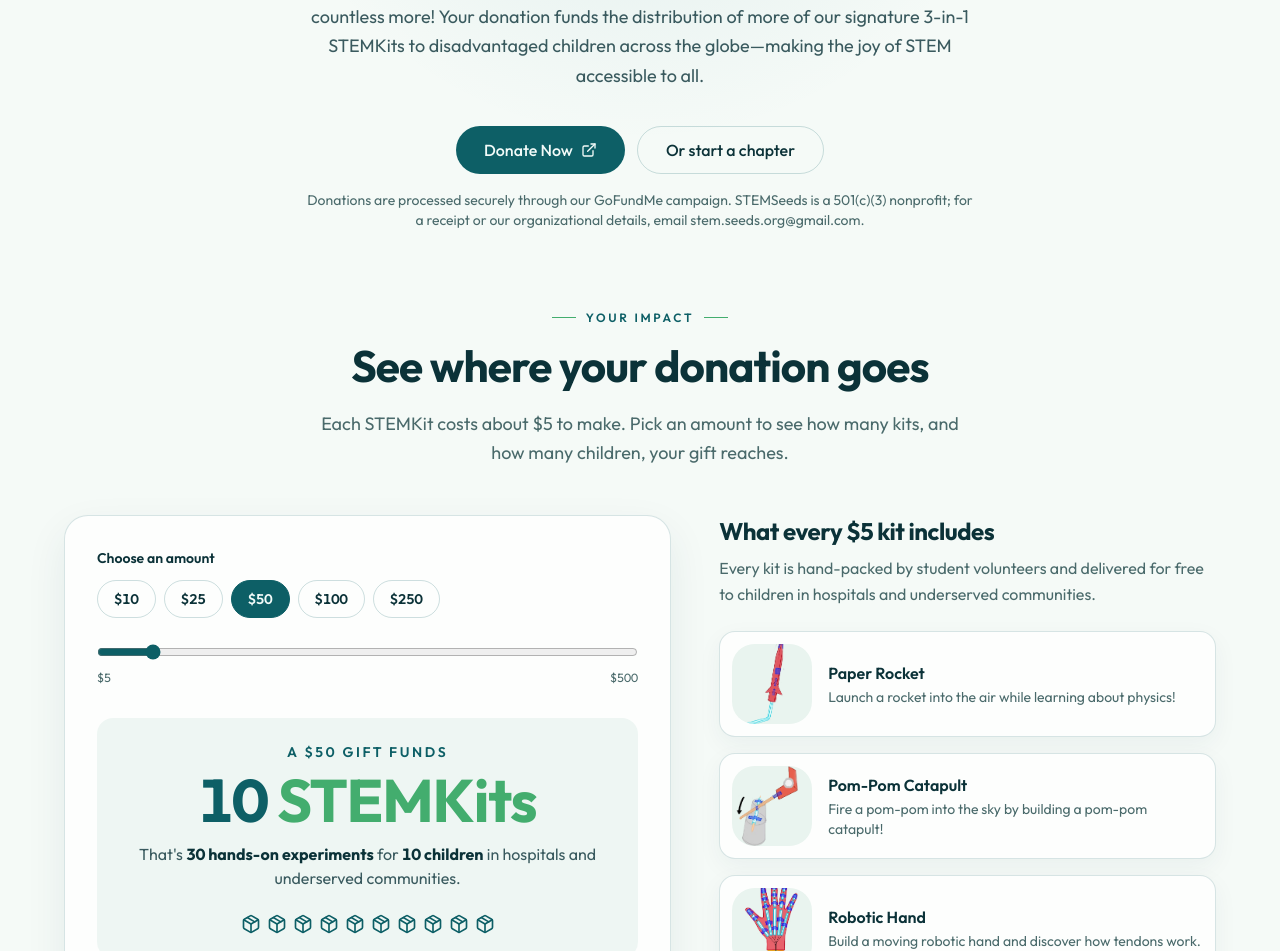
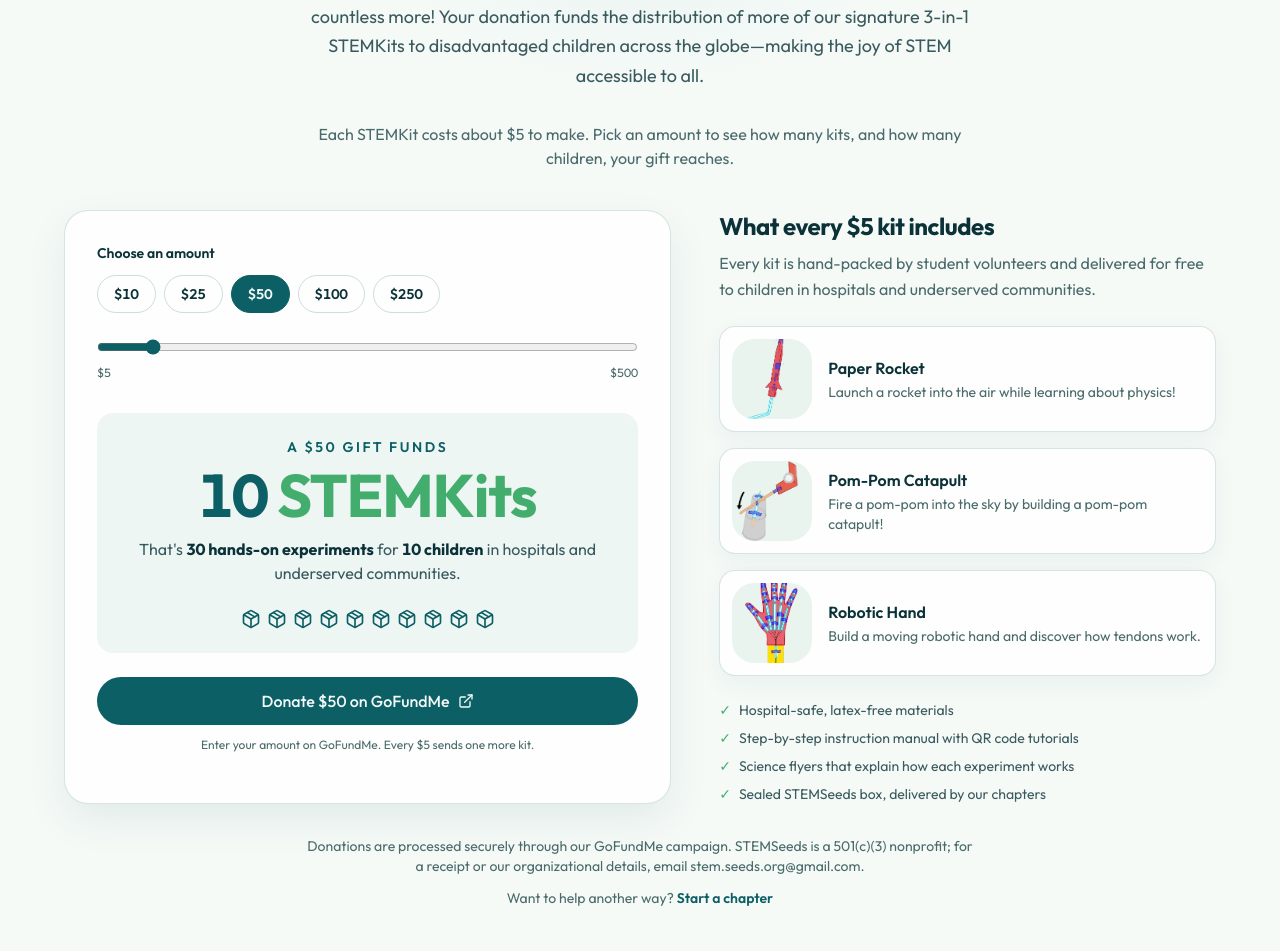
Before and after one commit to dhilandonkey-png/Stemseeds-website, a Next.js app: page /donate in a window 1280 px wide. Shown: the part 321-1272 px from the top of the page. Built offline with nearby package versions, Linux system fonts and the light colour scheme.

Commit message:
Donate page: make the calculator the single donate action

```diff
--- a/app/donate/page.tsx
+++ b/app/donate/page.tsx
@@ -1,12 +1,10 @@
 import type { Metadata } from "next";
 import Link from "next/link";
-import { ExternalLink, Globe2, Package, Sparkles } from "lucide-react";
+import { Globe2, Package, Sparkles } from "lucide-react";
 
 import { DonationImpact } from "@/components/donate/donation-impact";
 import { AnimatedCounter } from "@/components/ui/animated-counter";
-import { Button } from "@/components/ui/button";
 import { Reveal } from "@/components/ui/reveal";
-import { SectionHeading } from "@/components/ui/section-heading";
 import { donateCopy, donationImpact } from "@/content/donate";
 import { site, stats } from "@/content/site";
 
@@ -22,7 +20,7 @@ const impactIcons = [Package, Globe2, Sparkles] as const;
 export default function DonatePage() {
   return (
     <main id="main-content">
-      <section className="relative overflow-hidden px-6 pt-16 pb-14 sm:pt-24 sm:pb-20">
+      <section className="relative overflow-hidden px-6 pt-16 pb-6 sm:pt-24 sm:pb-8">
         <div
           aria-hidden="true"
           className="pointer-events-none absolute inset-0 bg-[radial-gradient(circle_at_50%_0%,rgba(17,120,134,0.1),transparent_46%)]"
@@ -40,24 +38,6 @@ export default function DonatePage() {
             <p className="mt-7 text-base leading-relaxed text-foreground/80 sm:text-lg">
               {donateCopy.body}
             </p>
-            <div className="mt-9 flex flex-col items-center justify-center gap-3 sm:flex-row">
-              <Button asChild size="lg">
-                <a
-                  href={site.donateHref}
-                  target="_blank"
-                  rel="noopener noreferrer"
-                >
-                  {donateCopy.ctaLabel}
-                  <ExternalLink className="size-4" aria-hidden="true" />
-                </a>
-              </Button>
-              <Button asChild size="lg" variant="outline">
-                <Link href="/join-us">Or start a chapter</Link>
-              </Button>
-            </div>
-            <p className="mt-4 text-sm text-muted-foreground">
-              {donateCopy.note}
-            </p>
           </Reveal>
         </div>
       </section>
@@ -65,16 +45,25 @@ export default function DonatePage() {
       <section className="px-6 pb-16 sm:pb-24" aria-label="Donation impact">
         <div className="mx-auto max-w-6xl">
           <Reveal>
-            <SectionHeading
-              eyebrow="Your Impact"
-              title={donationImpact.title}
-              lead={donationImpact.lead}
-              align="center"
-            />
+            <p className="mx-auto max-w-2xl text-center text-base text-muted-foreground">
+              {donationImpact.lead}
+            </p>
           </Reveal>
-          <Reveal delay={0.1} className="mt-12">
+          <Reveal delay={0.1} className="mt-10">
             <DonationImpact />
           </Reveal>
+          <p className="mx-auto mt-8 max-w-2xl text-center text-sm text-muted-foreground">
+            {donateCopy.note}
+          </p>
+          <p className="mt-3 text-center text-sm text-muted-foreground">
+            Want to help another way?{" "}
+            <Link
+              href="/join-us"
+              className="font-semibold text-primary underline-offset-4 hover:underline"
+            >
+              Start a chapter
+            </Link>
+          </p>
         </div>
       </section>
 
```
